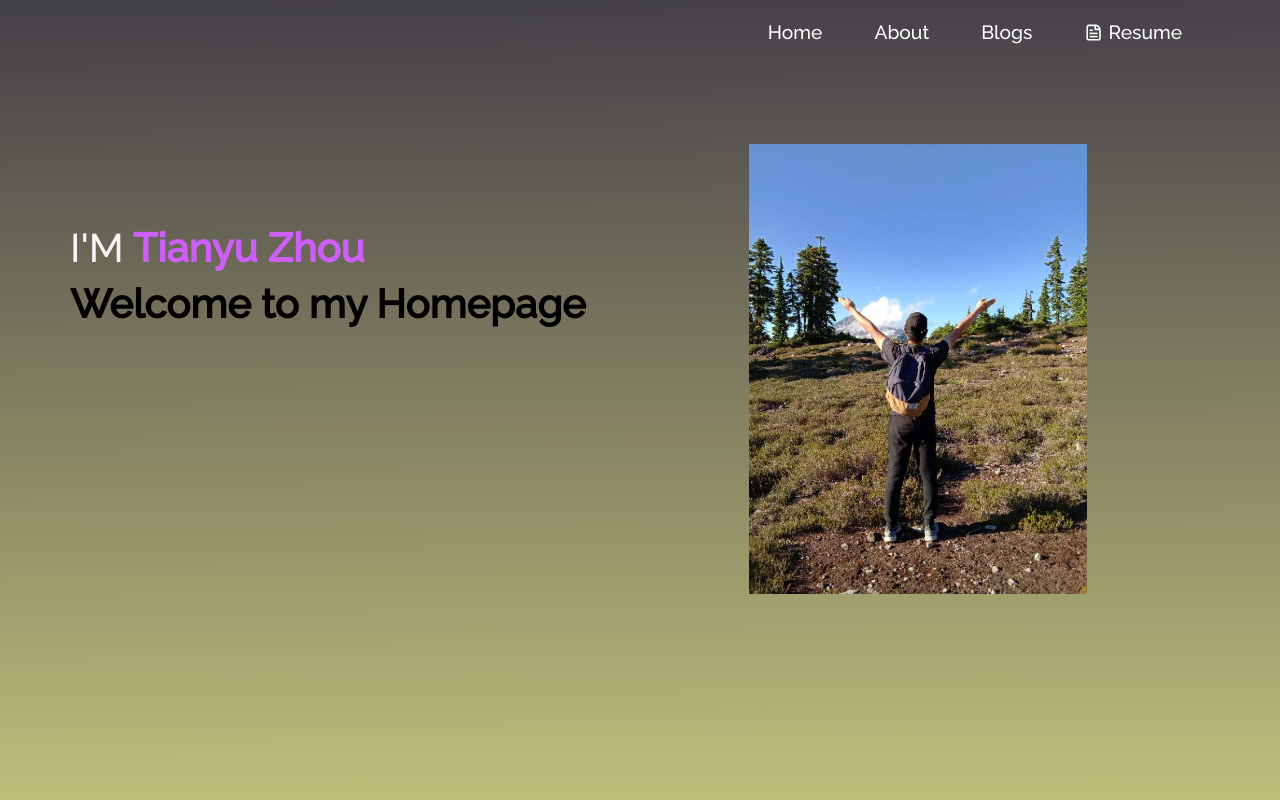
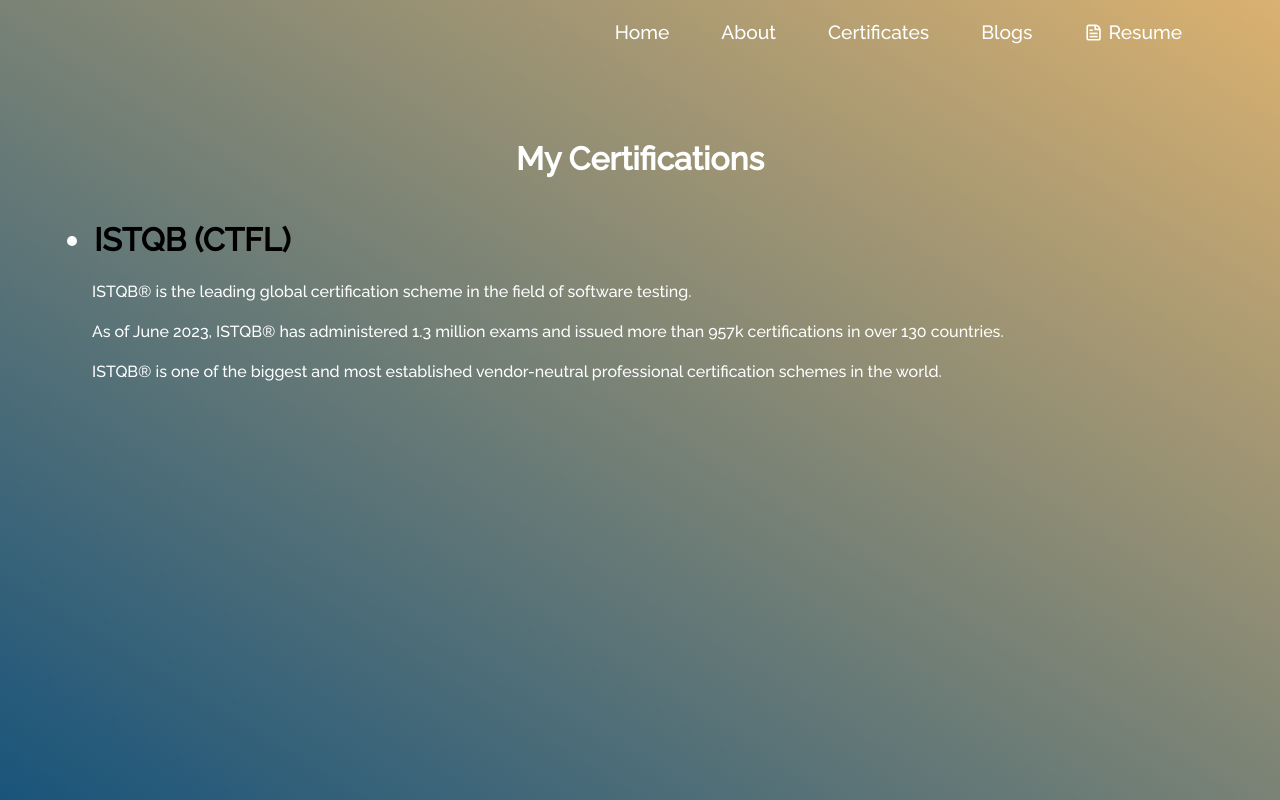
Before and after one commit to Tianyu82/Portfolio, a React (Create React App) app: page /certificates in a window 1280 px wide. Before the commit this address led to /. Built offline with nearby package versions, Linux system fonts and the light colour scheme.

Commit message:
changed background color and edited resume and added certification

```diff
--- a/src/App.js
+++ b/src/App.js
@@ -3,7 +3,7 @@
 import Home from "./components/Home/Home";
 import About from "./components/About/About";
 import Blogs from "./components/Blogs/Blogs";
-import Ood from "./components/Blogs/Ood";
+import Certificate from "./components/Certificate/Certificate";
 import Resume from "./components/Resume/ResumeNew";
 import {
   BrowserRouter as Router,
@@ -34,6 +34,7 @@
         <Routes>
           <Route path="/" element={<Home />} />
           <Route path="/about" element={<About />} />
+          <Route path="/certificates" element={<Certificate />} />
           <Route path="/blogs" element={<Blogs />} />
           <Route path="/resume" element={<Resume />} />
           <Route path="*" element={<Navigate to="/"/>} />
--- /dev/null
+++ b/src/components/Certificate/Certificate.js
@@ -0,0 +1,27 @@
+import React from "react";
+import { Container } from "react-bootstrap";
+
+function Certificate() {
+    return (
+        <div>
+            <Container fluid className="certificate-section">
+            <h2 className="certificate-heading">My Certifications</h2>
+            <div style={{ marginLeft: "50px" }}>
+                <ul className="certificate-links">
+                    <li>
+                        <a href="https://atsqa.org/certified-testers/profile/5173a8c721db4d9d88bc760d873e3041" target="_blank"> ISTQB (CTFL) </a>
+                    </li>
+                </ul>
+                <div className="certificate-description">
+                    <p> ISTQB® is the leading global certification scheme in the field of software testing. </p>
+                    <p> As of June 2023, ISTQB® has administered 1.3 million exams and issued more than 957k certifications in over 130 countries.</p>
+                    <p> ISTQB® is one of the biggest and most established vendor-neutral professional certification schemes in the world. </p>
+                </div>
+            </div>
+
+            </Container>
+        </div>
+    );
+}
+
+export default Certificate;
--- a/src/components/Home/Home.js
+++ b/src/components/Home/Home.js
@@ -10,17 +10,17 @@
           <Row>
             <Col md={7} className="home-header">
               <h1 className="heading-name">
-                I'M
-                <strong className="main-name"> Tianyu Zhou</strong>
+                Hey! I'M
+                <strong className="main-name"> Tianyu </strong>
               </h1>
-              <h1><strong style={{ color: 'black' }}>Welcome to my Homepage</strong></h1>
+              <p><strong style={{ color: 'black', fontSize: '2em' }}>I am a new graduate in Computer Science. My dream is to build impactful software that thousands of people maybe more can directly benefit from it : &#41; </strong></p>
             </Col>
             <Col md={5} style={{ paddingBottom: 20 }}>
               <img
                 src={homeLogo}
                 alt="home pic"
-                className="img-fluid"
-                style={{ maxHeight: "450px" }}
+                className="img-fluid image-hover"
+                style={{ maxHeight: "600px" }}
               />
             </Col>
           </Row>
--- a/src/components/Navbar.js
+++ b/src/components/Navbar.js
@@ -58,6 +58,16 @@
 
             <Nav.Item>
               <Nav.Link
+                as={Link}
+                to="/certificates"
+                onClick={() => updateExpanded(false)}
+              >
+              Certificates
+              </Nav.Link>
+            </Nav.Item>
+
+            <Nav.Item>
+              <Nav.Link
                 href="https://master.d27ibldcg4r3os.amplifyapp.com"
                 target="_blank"
                 onClick={() => updateExpanded(false)}
--- a/src/components/Resume/ResumeNew.js
+++ b/src/components/Resume/ResumeNew.js
@@ -10,11 +10,11 @@
         <Row className="justify-content-center">
           <div style={leftAlignStyle}>
             <Col md={8}>
-              <h1>Tianyu Zhou</h1>
-              <p>Phone: 778-891-3692 | Email: feelingzty@gmail.com</p>
+              <h1 style={{color:"black", fontWeight: "bold"}}>Tianyu Zhou</h1>
+              <p style={{ whiteSpace: "pre" }}>Phone: 778-891-3692  |  Email: feelingzty@gmail.com  |  Linkedin: https://www.linkedin.com/in/tianyu-zhou-1401a293</p>
               <br></br>
 
-              <h3 className="left-align">Education</h3>
+              <h3 className="left-align" style={{color:"black", fontWeight: "bold"}}>Education</h3>
               <p>
                 <strong>Simon Fraser University</strong> — B.Sc. in Computing Science, 3.80 GPA
                 <br /> Sep. 2020 - Aug. 2024
@@ -25,7 +25,7 @@
               </p>
               <br></br>
 
-              <h3 className="left-align">Technical Skills</h3>
+              <h3 className="left-align" style={{color:"black", fontWeight: "bold"}}>Technical Skills</h3>
               <ul>
                 <li><strong>Languages:</strong> C/C++, Java, JavaScript, Python, SQL, HTML5, CSS3</li>
                 <li><strong>Frameworks and Libraries:</strong> React, Node.js, Spring Boot, Pandas, Numpy</li>
@@ -33,34 +33,42 @@
               </ul>
               <br></br>
 
-              <h3 className="left-align">Experience</h3>
+              <h3 className="left-align" style={{color:"black", fontWeight: "bold"}}>Experience</h3>
 
               <h4 className="left-align">Test Automation Engineer (co-op)</h4>
               <p>Vecima Networks, Burnaby, BC — Jan 2023 - Dec 2023</p>
               <ul>
-                <li>Created tests in a team of 4, recognized for great performance with an extended internship invitation.</li>
-                <li>Initiated an automation testing project using Sahi Pro, ensuring milestones aligned with goals.</li>
-                <li>Transformed frequent device replacement tests from manual to automated, reducing testing time by 90%.</li>
+                <li>Conducted QA in a team of three, recognized for great performance with an extended internship invitation.</li>
+                <li>Initiated an automation testing project for the company’s new platform using the JavaScript-based tool Sahi Pro. Set milestones for each phase to make sure the project always aligns with the goals.</li>
+                <li>Actively engaged with the development team to gather feedback, and iteratively refined test scripts based on their suggestions to make sure the project met the established benchmarks.</li>
+                <li>Transformed frequent device replacement tests from manual to automated, reducing 90% of testing time.</li>
+                <li>Effectively distributed test flows logically to multiple threads to improve the concurrency of test execution.</li>
                 <li>Applied Postman to API testing, uncovering hidden issues in APIs.</li>
               </ul>
+              <br></br>
 
               <h4 className="left-align">Software Test Engineer (co-op)</h4>
               <p>Gatekeeper Systems, Abbotsford, BC — Jan 2022 - Aug 2022</p>
               <ul>
-                <li>Collaborated in regression testing, catching more than 50% of bugs in the release.</li>
-                <li>Used Wireshark to analyze packets, discovering and resolving a long-standing major bug.</li>
-                <li>Drafted automation test scripts using Selenium, achieving 100% feature coverage by the end of my internship.</li>
+                <li>Conducted static testing on product specifications, proactively identifying and clarifying ambiguities</li>
+                <li>Analyzed product specifications to develop comprehensive test plans, including clear objectives, appropriate testing techniques, and detailed test cases</li>
+                <li>Collaborated with a 3-person team to conduct regression testing on firmware, web, and mobile applications, identifying over 50% of the bugs in the release, and ensuring comprehensive cross-platform verification</li>
+                <li>Logged detailed bug tickets in compliance with company documentation standards, and worked closely with developers and business stakeholders to resolve issues and meet product acceptance criteria</li>
+                <li>Conducted bug confirmation testing and user acceptance testing to ensure that bugs were fixed before release</li>
+                <li>Introduced Wireshark from school to the work projects, to analyze the packets between the server and the connected devices, resulting in the discovery and resolution of one long-lasting major bug</li>
               </ul>
+              <br></br>
 
               <h4 className="left-align">CNC Programmer and CAD Drafter</h4>
               <p>Swiftsure Milling and Molding, Surrey, BC — Mar 2017 - Aug 2020</p>
               <ul>
-                <li>Programmed a 3-axis CNC router using Mastercam to process wood materials to precise dimensions.</li>
-                <li>Developed macros in VBA to automate project management worksheets in Excel.</li>
+                <li>Drafted and finalized customer drawings using AutoCAD, and programmed a CNC router using Mastercam</li>
+                <li>Conducted quality control on multiple production lines to detect defects in wood products</li>
+                <li>Automated the calculation of sales and production metrics using VBA macros in Excel</li>
               </ul>
               <br></br>
 
-              <h3 className="left-align">Projects</h3>
+              <h3 className="left-align" style={{color:"black", fontWeight: "bold"}}>Projects</h3>
 
               <h4 className="left-align">Full Stack App Deployment on AWS</h4>
               <p>Simon Fraser University, Burnaby, BC — Jan 2024 - Apr 2024</p>
--- a/src/style.css
+++ b/src/style.css
@@ -1,14 +1,14 @@
 html {
   --section-background-color: linear-gradient(
     to bottom left,
-    rgba(100, 97, 97, 0.582),
-    rgba(208, 209, 131, 0.904)
+    #dab170,
+    #19547b
   );
 
   --image-gradient: linear-gradient(
     to bottom left,
-    rgba(100, 97, 97, 0.582),
-    rgba(208, 209, 131, 0.904)
+    #dab170,
+    #19547b
   );
 
   --imp-text-color: #c770f0;
@@ -609,6 +609,7 @@
   padding-bottom: 30px !important;
   background-image: var(--section-background-color) !important;
   color: white !important;
+  overflow: auto; /* Ensure overflow is handled correctly */
 }
 
 .resume {
@@ -623,6 +624,35 @@
 
 .resume-right {
   padding-left: 80px !important;
+}
+
+.certificate-section {
+  position: relative !important;
+  min-height: 100vh;
+  padding-top: 110px !important;
+  padding-bottom: 30px !important;
+  background-image: var(--section-background-color) !important;
+  color: white !important;
+}
+
+.certificate-heading{
+  font-size: 2em;
+  font-weight: 700;
+  padding-top: 30px;
+  padding-bottom: 30px;
+}
+
+.certificate-links {
+  text-align: left;
+  font-size: 2em;
+  font-weight: 700;
+}
+
+.certificate-description{
+  text-align: left;
+  font-size: 1em;
+  font-weight: 300;
+  margin-left: 30px;
 }
 
 @media (max-width: 767px) {
@@ -762,3 +792,21 @@
 .blogList a:hover {
   color: rgb(255, 255, 255); /* Optional: Change link color on hover */
 }
+
+.image-hover {
+  transition: transform 0.3s ease; /* Smooth transition for the transform property */
+}
+
+.image-hover:hover {
+  transform: scale(1.1); /* Scale the image to 110% on hover */
+}
+
+li a {
+  text-decoration: none; /* Remove underline */
+  color: black; /* Change link color to black */
+}
+
+/* Optional: Change color on hover */
+li a:hover {
+  color: darkgray; /* Change color on hover (optional) */
+}
```
